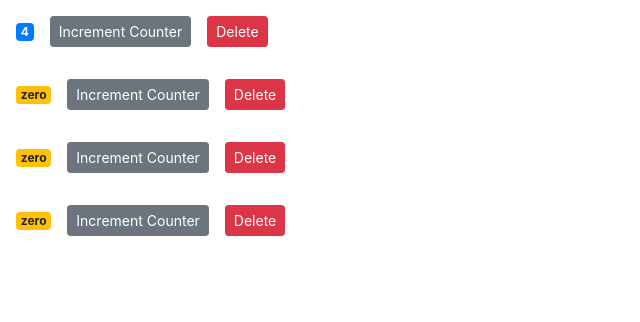
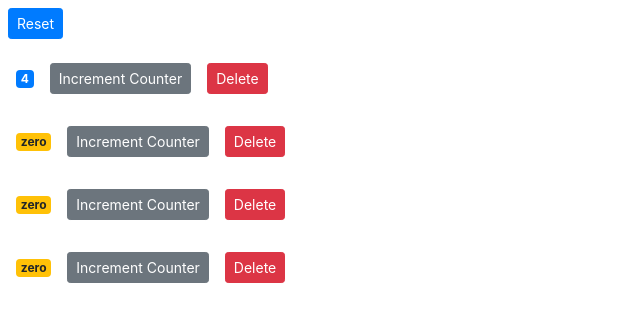
Before and after one commit to Boity-Latakgomo/Hello-React, a React (Create React App) app: page / in a window 1280 px wide. Shown: the top 322 px of the page, without its empty margins (0-640 px from the left). Built offline with nearby package versions, Linux system fonts and the light colour scheme.

Commit message:
added the reset button

```diff
--- a/src/components/counter.jsx
+++ b/src/components/counter.jsx
@@ -3,14 +3,13 @@
  class Counter extends Component {
 
     state = {
-        count: this.props.value
+        count: this.props.counter.value
 
     };
 
     handleIncrement = product => {
-      console.log(product);
 
-        this.setState({count: this.state.count + 1});
+        this.setState({ count: this.state.count + 1});
     };
 
 
@@ -26,7 +25,7 @@
                  Increment Counter
                  </button>
                  <button
-                  onClick={() => this.props.onDelete(this.props.id)}
+                  onClick={() => this.props.onDelete(this.props.counter.id)}
                    className="btn btn-danger btn-sm m-3"
                    >
                        Delete
--- a/src/components/counters.jsx
+++ b/src/components/counters.jsx
@@ -10,7 +10,13 @@
             { id:4, value:0 }
         ]
      };
-
+       handleReset = () => {
+         const counters = this.state.counters.map(c => {
+               c.value = 0;
+               return c;
+           });
+           this.setState({ counters });
+       };
      handleDelete = (counterId) => {
       const counters = this.state.counters.filter(c => c.id !== counterId);
       this.setState({ counters });
@@ -18,10 +24,16 @@
     render() {
         return (
         <div>
-            { this.state.counters.map(counter => (
-            <Counter key={counter.id} onDelete={this.handleDelete} value={counter.value} id={counter.id}/>
-
-             ))}
+            <button
+                onClick={this.handleReset}
+             className="btn btn-primary btn-sm m-2">Reset</button>
+            { this.state.counters.map(counter =>
+            <Counter
+             key={counter.id}
+              onDelete={this.handleDelete}
+              counter={counter}
+             />
+             )}
         </div>
         );
     }
--- a/src/index.js
+++ b/src/index.js
@@ -8,4 +8,4 @@
 
 
 ReactDOM.render(<Counters />, document.getElementById("root"));
-registerServiceWorker();
+// registerServiceWorker();
```
